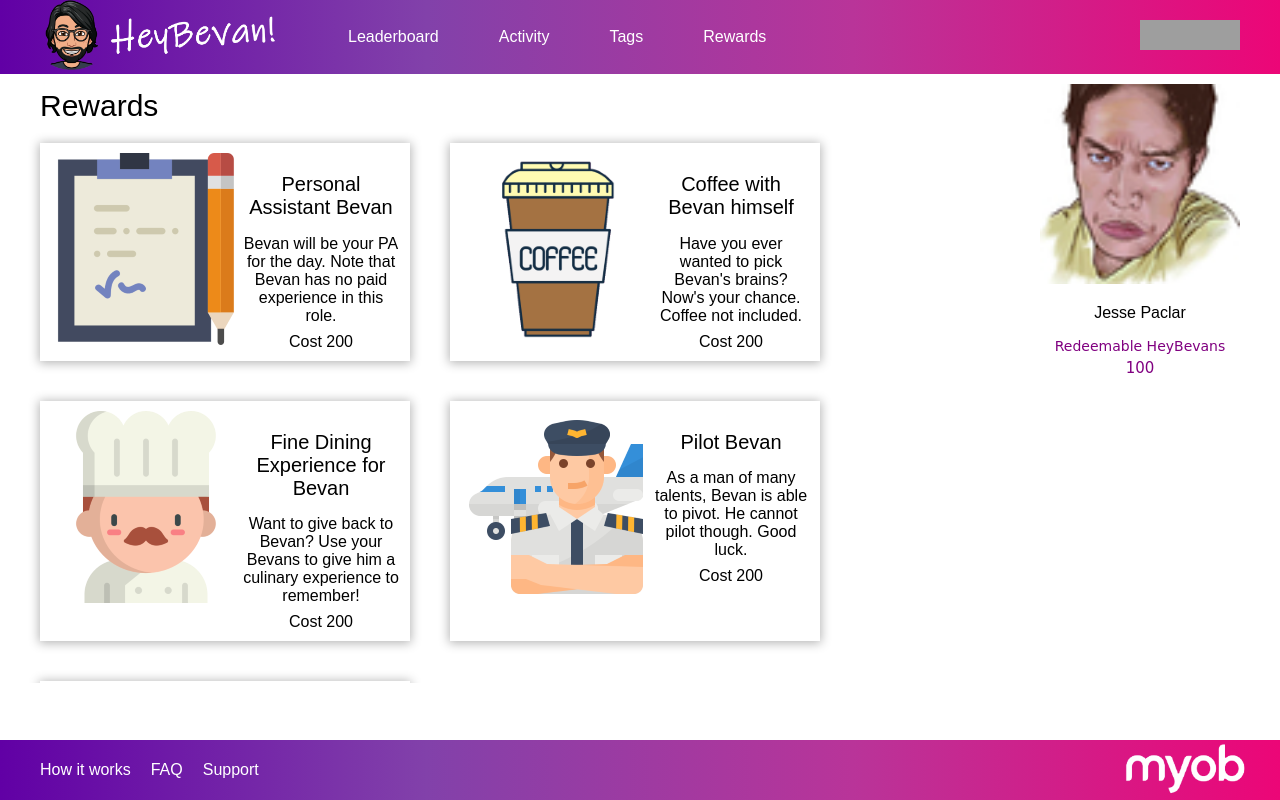
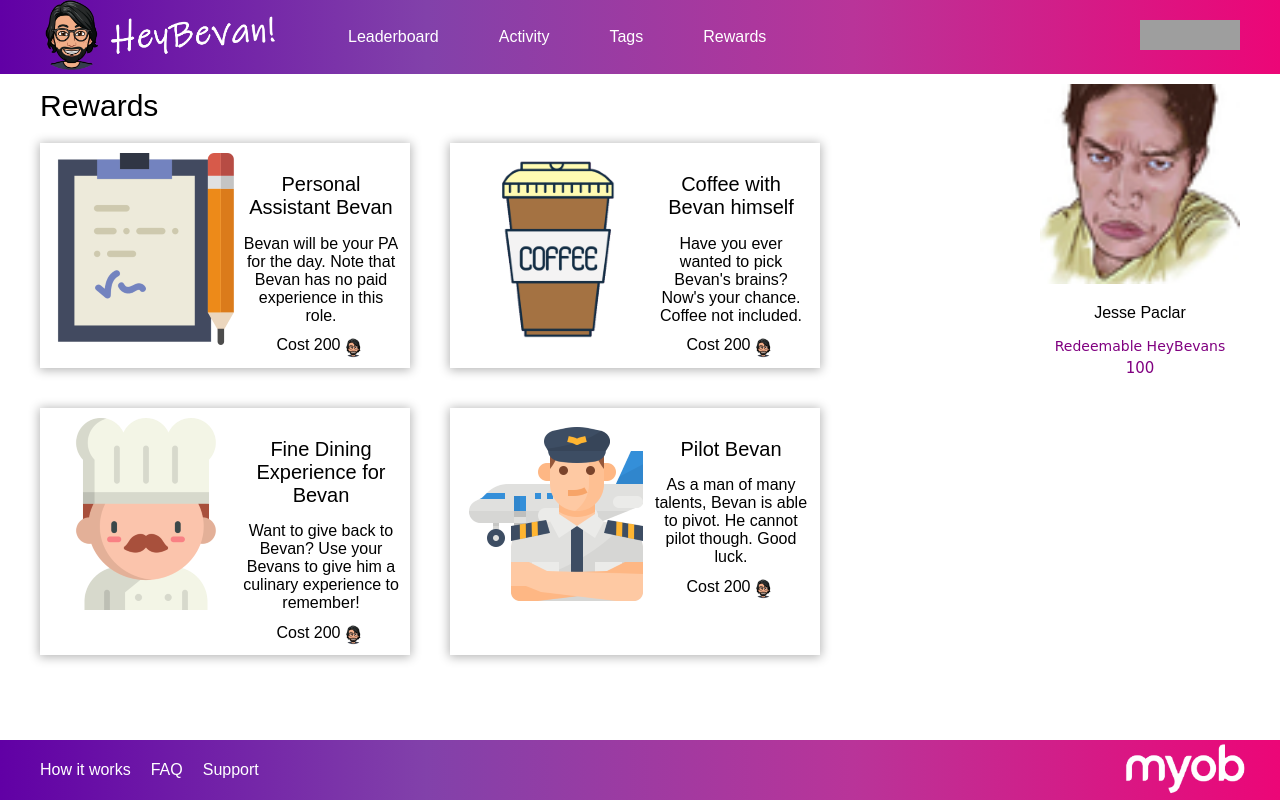
Before and after one commit to romanom/hey-bevan, a React app in the folder frontend/: page /Rewards in a window 1280 px wide. Built offline with nearby package versions, Linux system fonts and the light colour scheme; grey boxes are pictures that could not be loaded.

Commit message:
added bevan icon for the reward cost

```diff
--- a/frontend/src/App.css
+++ b/frontend/src/App.css
@@ -5,6 +5,10 @@
 .App-logo {
   animation: App-logo-spin infinite 20s linear;
   height: 80px;
+}
+.small-icon {
+  height: 25px;
+  width: 25px;
 }
 
 .link-text {
--- a/frontend/src/components/rewards.js
+++ b/frontend/src/components/rewards.js
@@ -5,6 +5,7 @@
 import Dining from "./images/reward-dining.png";
 import Pilot from "./images/reward-pilot.png";
 import Pug from "./images/reward-pug.png";
+import bevans from "./images/logo.png";
 import Profile from "./profile";
 class RewardPage extends Component {
   render() {
@@ -25,7 +26,9 @@
                   Bevan will be your PA for the day. Note that Bevan has no paid
                   experience in this role.
                 </div>
-                <div className="rewards-cost">Cost 200</div>
+                <div className="rewards-cost">
+                  Cost 200 <img className="small-icon" src={bevans}></img>
+                </div>
               </div>
             </div>
             <div className="rewards-card">
@@ -38,7 +41,9 @@
                   Have you ever wanted to pick Bevan's brains? Now's your
                   chance. Coffee not included.
                 </div>
-                <div className="rewards-cost">Cost 200</div>
+                <div className="rewards-cost">
+                  Cost 200 <img className="small-icon" src={bevans}></img>
+                </div>
               </div>
             </div>
             <div className="rewards-card">
@@ -53,7 +58,9 @@
                   Want to give back to Bevan? Use your Bevans to give him a
                   culinary experience to remember!
                 </div>
-                <div className="rewards-cost">Cost 200</div>
+                <div className="rewards-cost">
+                  Cost 200<img className="small-icon" src={bevans}></img>
+                </div>
               </div>
             </div>
             <div className="rewards-card">
@@ -66,7 +73,9 @@
                   As a man of many talents, Bevan is able to pivot. He cannot
                   pilot though. Good luck.
                 </div>
-                <div className="rewards-cost">Cost 200</div>
+                <div className="rewards-cost">
+                  Cost 200 <img className="small-icon" src={bevans}></img>
+                </div>
               </div>
             </div>
             <div className="rewards-card">
@@ -80,7 +89,9 @@
                   (and children). Bevan takes no responsibility for any damaged
                   goods.
                 </div>
-                <div className="rewards-cost">Cost 200</div>
+                <div className="rewards-cost">
+                  Cost 200 <img className="small-icon" src={bevans}></img>
+                </div>
               </div>
             </div>
           </div>
--- a/frontend/src/components/styles/rewards.css
+++ b/frontend/src/components/styles/rewards.css
@@ -33,6 +33,9 @@
 }
 .rewards-cost {
   margin-top: 5%;
+  display: flex;
+  align-items: center;
+  justify-content: center;
 }
 
 .rewards-card {
```
